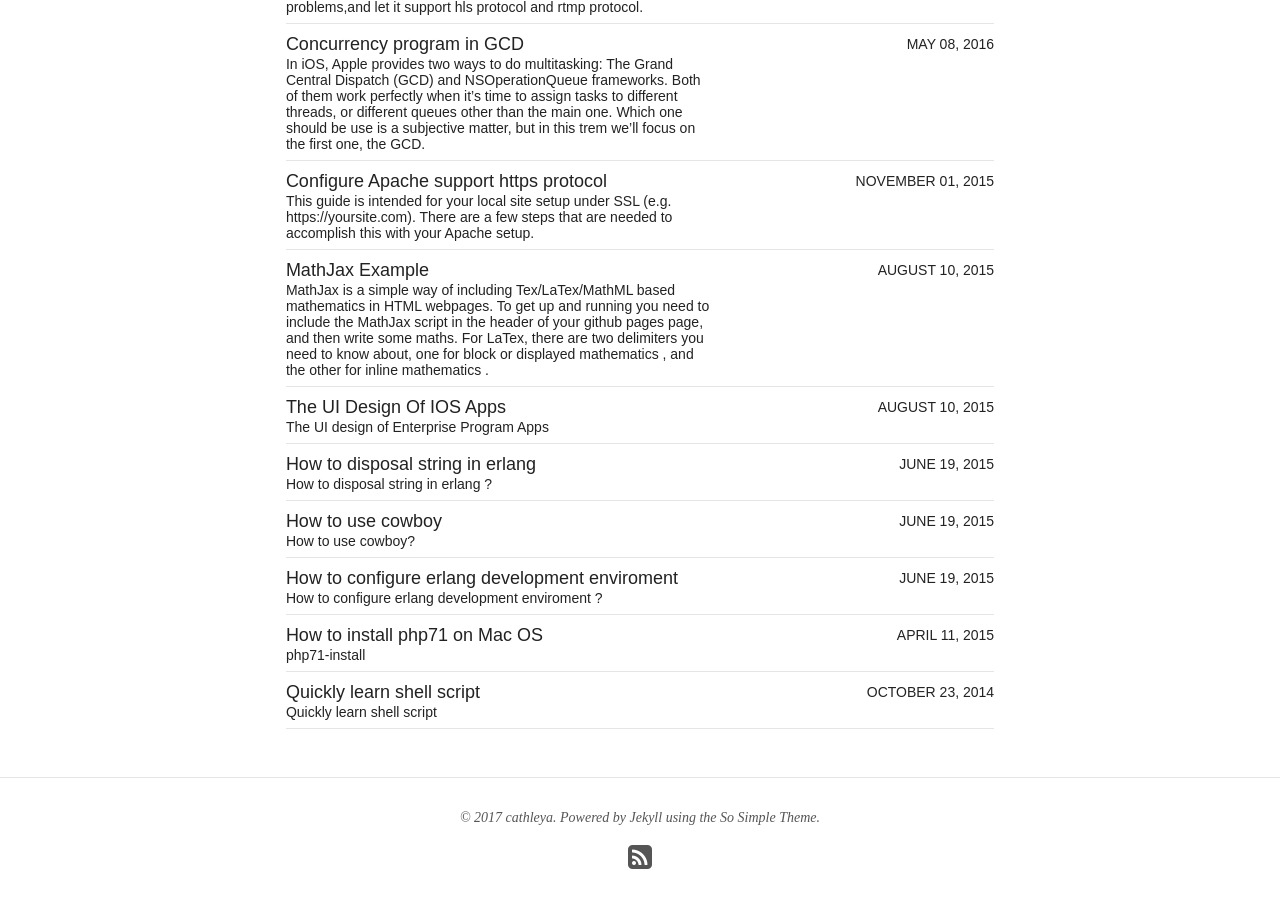
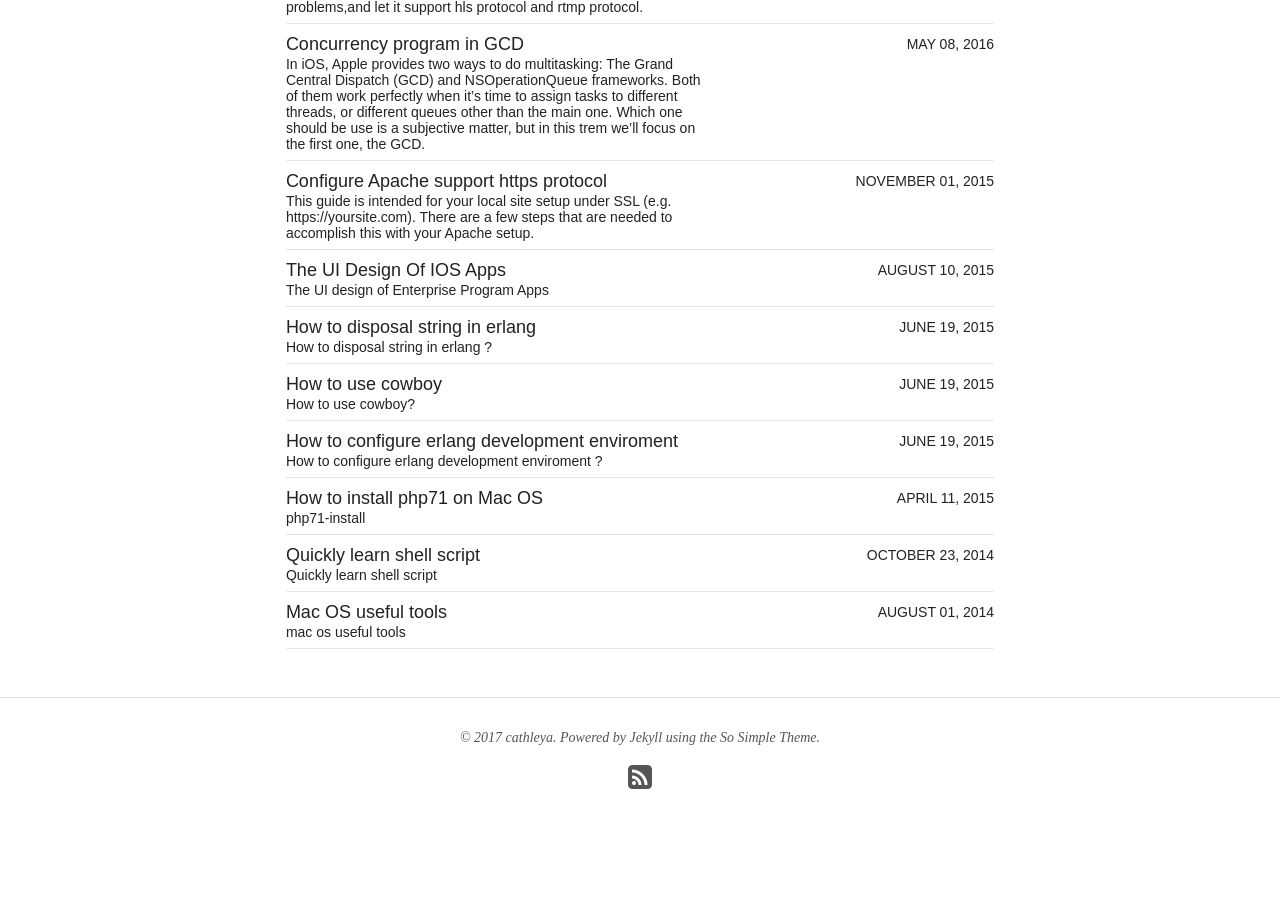
Before and after one commit to cathleya/cathleya.github.io, a Jekyll site: the page built from index.html, in a window 1280 px wide and 900 px high, scrolled down 653 px. Built offline with Jekyll 4.4.1, drawn with Linux system fonts in a browser that asks for light colours; nearby versions of some CDN libraries.

Commit message:
Modify settings
Modify settings and about me

````diff
--- a/_posts/happy/2017-04-10-mathjax.md
+++ /dev/null
@@ -1,32 +0,0 @@
----
-layout: post
-title: "MathJax Example"
-modified:
-categories: happy
-excerpt:
-tags: []
-image:
-  feature:
-date: 2015-08-10T08:08:50-04:00
----
-
-[MathJax](http://www.mathjax.org/) is a simple way of including Tex/LaTex/MathML based mathematics in HTML webpages. To get up and running you need to include the MathJax script in the header of your github pages page, and then write some maths. For LaTex, there are two delimiters you need to know about, one for block or displayed mathematics `\[ ... \]`, and the other for inline mathematics `\( ... \)`.
-
-## Usage
-
-To enable MathJax support be sure Kramdown is your Markdown flavor of choice and MathJax is set to true in your `_config.yml` file.
-
-```yaml
-markdown: kramdown
-mathjax: true
-```
-
-```
-Here is an example MathJax inline rendering \\( 1/x^{2} \\), and here is a block rendering:
-\\[ \frac{1}{n^{2}} \\]
-```
-
-Here is an example MathJax inline rendering \\( 1/x^{2} \\), and here is a block rendering:
-\\[ \frac{1}{n^{2}} \\]
-
-The only thing to look out for is the escaping of the backslash when using markdown, so the delimiters become `\\[ ... \\]` and `\\( ... \\)` for inline and block maths respectively.
--- a/about/index.md
+++ b/about/index.md
@@ -1,6 +1,6 @@
 ---
 layout: page
-title: About the  Theme
+title: About me
 excerpt: "So Simple is a responsive  theme for your words and images."
 modified: 2014-08-08T19:44:38.564948-04:00
 image:
@@ -9,18 +9,20 @@
   creditlink: https://github.com/cathleya
 ---
 
-Looking for a simple, responsive, theme for your Jekyll powered blog? Well look no further. Here be **So Simple Theme**, the follow up to [**Minimal Mistakes**](http://mmistakes.github.io/minimal-mistakes) --- by designer slash illustrator [Michael Rose](http://mademistakes.com).
+I’m cathleya, I’m a designer, engineer, company runner. I like traveling ,leaning ,and making new friends.if you like the technologies showed in my articles and blogs, please contact me ,we can discuss together and improve ourselves.
 
-## So Simple Theme is all about:
 
-* Responsive templates. Looking good on mobile, tablet, and desktop.
+## I’m very glad to meet you in technology,
+
 * Gracefully degrading in older browsers. Compatible with Internet Explorer 9+ and all modern browsers.
-* Minimal embellishments and subtle animations.
-* Optional large feature images for posts and pages.
-* [Custom 404 page]({{ site.url }}/404.html) to get you started.
-* [Simple site search](https://github.com/christian-fei/Simple-Jekyll-Search)
-* Support for Disqus Comments
 
-<a markdown="0" href="{{ site.url }}/theme-setup" class="btn">Install So Simple Theme</a>
+* [Click here](https://cathleya.github.io/) to access my blog.
+
+* [Click here](https://github.com/cathleya) to access to my github
+
+* My E-mail:cathleya2016@gmail.com.
+
+
+<a markdown="0" href="{{ site.url }}/about" class="btn">Contact me</a>
 
 [^1]: Example: *domain.com/category-name/post-title*
````
Also changed, not shown: theme/index.md (renamed from theme-setup/index.md).
